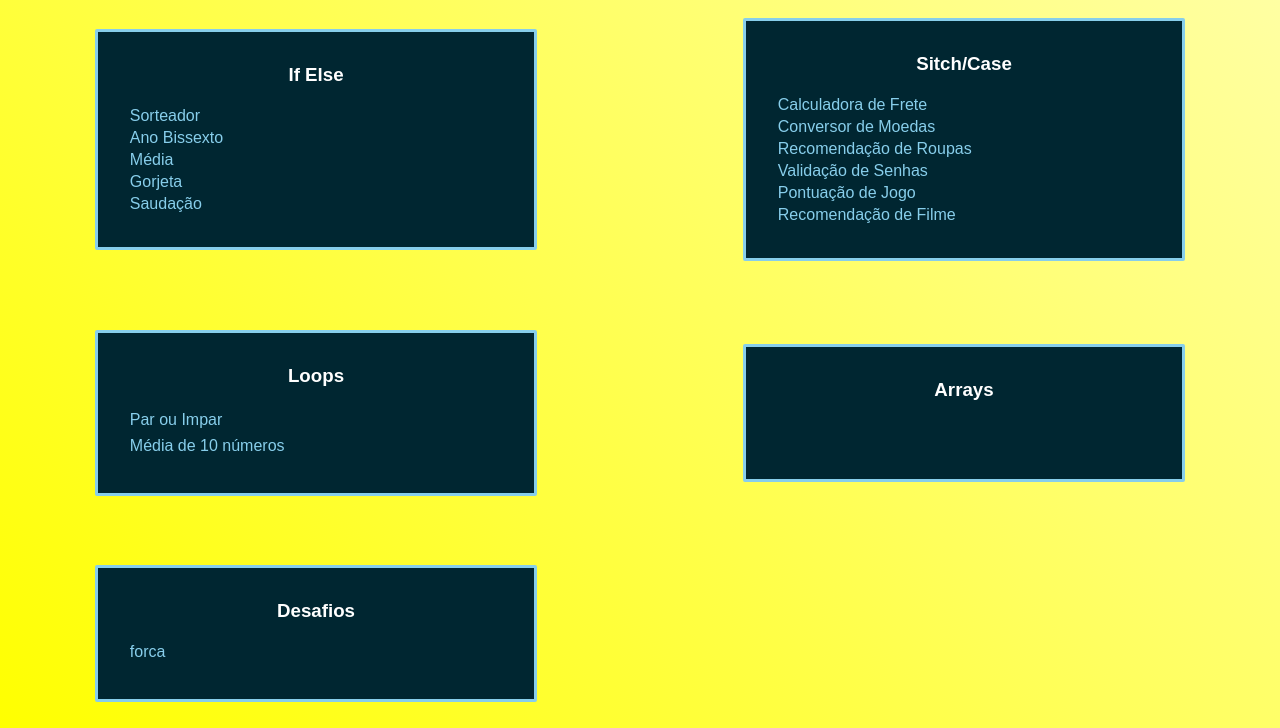
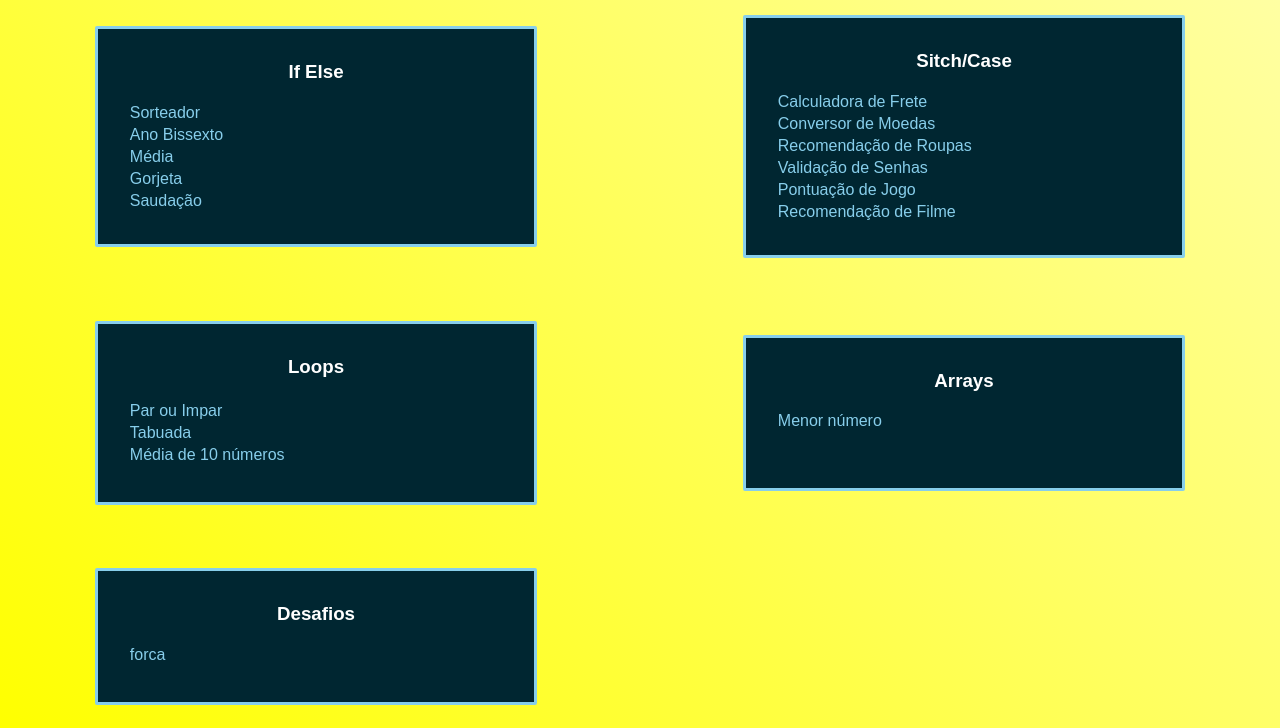
Before and after one commit to Antoine-Vitrian/P-gina_Javascript, a plain HTML site: page index.html in a window 1280 px wide. Shown: the part 72-800 px from the top of the page. Drawn offline with Linux system fonts and the light colour scheme.

Commit message:
adicionado a página principal link para tabuada e menor número (ainda não estilizados)

```diff
--- a/index.html
+++ b/index.html
@@ -37,7 +37,7 @@
             <div class="paginas">
                 <a href=""></a>
                 <a href="parimpar_loop.html">Par ou Impar</a>
-                <a href=""></a>
+                <a href="tabuada.html">Tabuada</a>
                 <a href="media_10_números.html">Média de 10 números</a>
                 <a href=""></a>
             </div>
@@ -45,7 +45,7 @@
         <div class="container">
             <h3>Arrays</h3>
             <div class="paginas">
-                <a href=""></a>
+                <a href="menor_numero.html">Menor número</a>
                 <a href=""></a>
                 <a href=""></a>
                 <a href=""></a>
```
